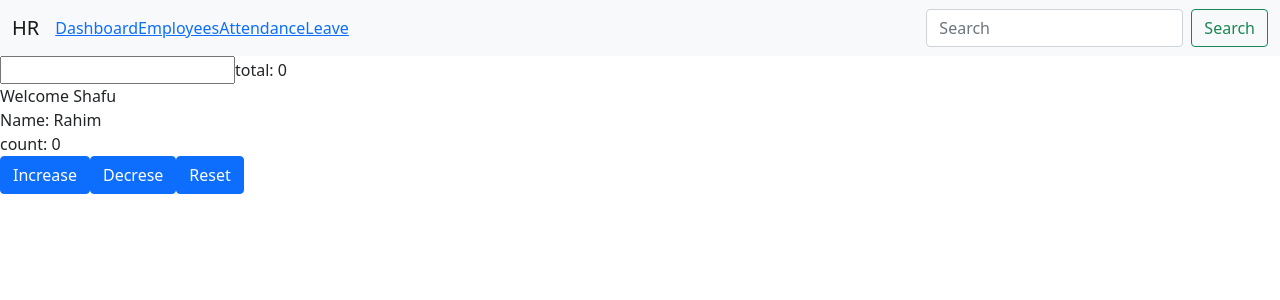
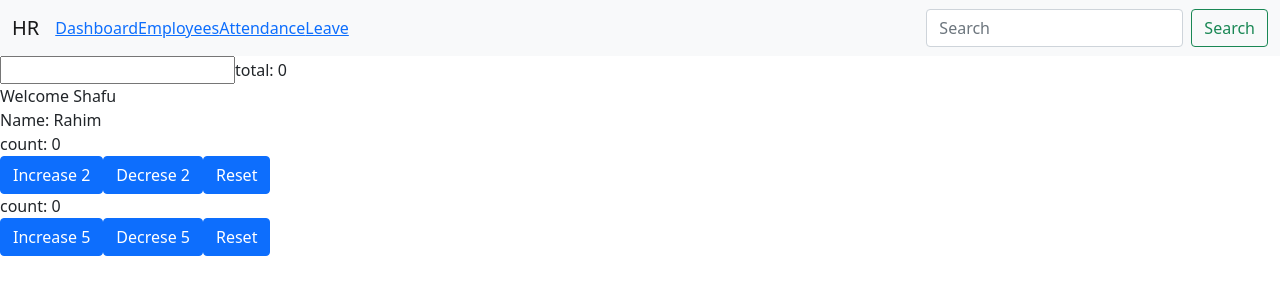
Before and after one commit to HussainShafayet/reactpractise, a React (Create React App) app: page / in a window 1280 px wide. Shown: the top 300 px of the page. Built offline with nearby package versions, Linux system fonts and the light colour scheme.

Commit message:
advance useReducer practise

```diff
--- a/src/components/FunctionComponent.js
+++ b/src/components/FunctionComponent.js
@@ -15,17 +15,24 @@ import {UserProvider} from "../contexts/userContext";
 //  }
 //}
 
-const initialState = 0;
+const initialState = {
+  value: 0,
+  value2:0
+};
 function reducer(state, action) {
-  switch (action) {
+  switch (action.type) {
     case 'increase':
-      return state + 1;
+      return {...state, value: state.value + action.value};
     case 'decrease':
-      return state - 1;
+      return {...state, value: state.value - action.value};
+    case 'increase2':
+      return {...state, value2: state.value2 + action.value};
+    case 'decrease2':
+      return {...state, value2: state.value2 - action.value};
     case 'reset':
       return initialState;
     default:
-      return state;
+      throw new Error()
   }
 }
 
@@ -157,10 +164,15 @@ const [count, dispatch] = useReducer(reducer, initialState);
           <BalanceInputCounter />
         </UserProvider>
         <br></br>
-        count: {count}<br></br>
-        <button className="btn btn-primary mr-1" onClick={()=> dispatch('increase')}>Increase</button>
-        <button className="btn btn-primary mr-1" onClick={()=> dispatch('decrease')}>Decrese</button>
-        <button className="btn btn-primary " onClick={()=> dispatch('reset')}>Reset</button>
+        count: {count.value}<br></br>
+        <button className="btn btn-primary mr-1" onClick={()=> dispatch({type:'increase',value:2})}>Increase 2</button>
+        <button className="btn btn-primary mr-1" onClick={()=> dispatch({type:'decrease', value:2})}>Decrese 2</button>
+        <button className="btn btn-primary " onClick={()=> dispatch({type:'reset'})}>Reset</button>
+        <br></br>
+        count: {count.value2}<br></br>
+        <button className="btn btn-primary mr-1" onClick={()=> dispatch({type:'increase2',value:5})}>Increase 5</button>
+        <button className="btn btn-primary mr-1" onClick={()=> dispatch({type:'decrease2', value:5})}>Decrese 5</button>
+        <button className="btn btn-primary " onClick={()=> dispatch({type:'reset'})}>Reset</button>
 
 
       </>
```
